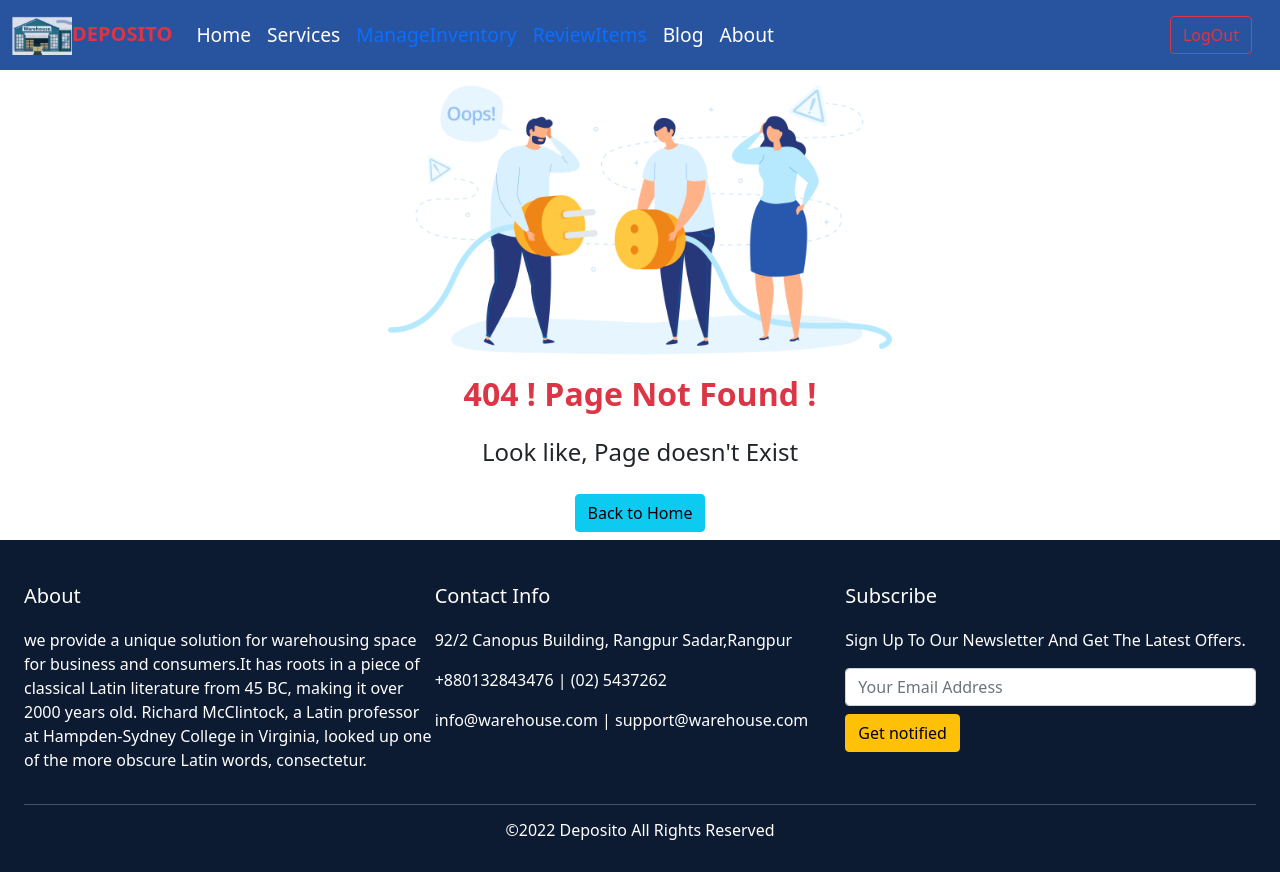
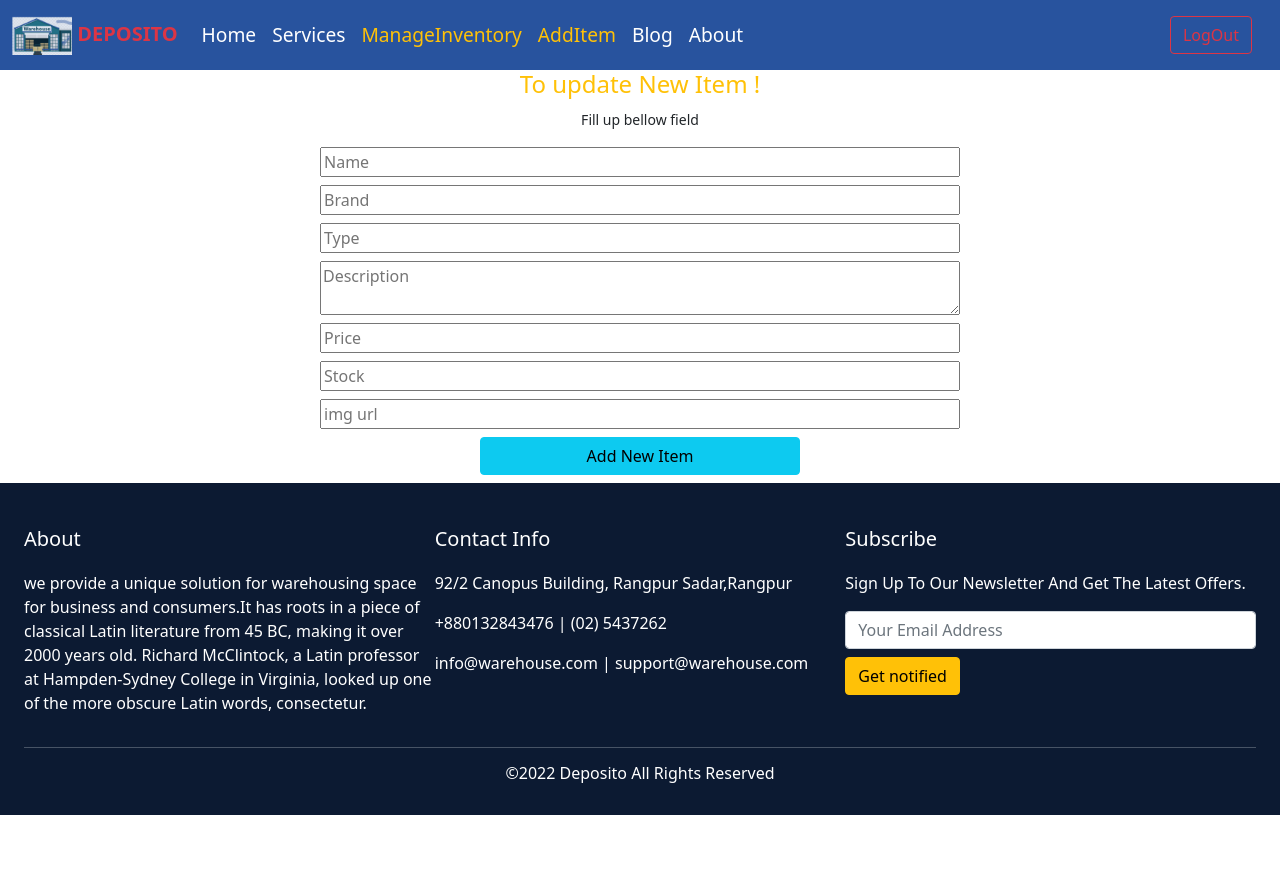
Before and after one commit to mdatislam/warehouse-management-client-As-11, a React (Create React App) app: page /AddItem in a window 1280 px wide. After the commit the page ends 815 px from the top, so only its background shows below. Built offline with nearby package versions, Linux system fonts and the light colour scheme; no server answers; sample sign-in values are in the browser's storage.

Commit message:
implement Add new item

```diff
--- a/src/App.js
+++ b/src/App.js
@@ -12,10 +12,10 @@ import NotFound from './Pages/NotFound/NotFound';
 import Register from './Pages/SecretPage/Register/Register';
 import { ToastContainer } from 'react-toastify';
 import RequireAuth from './Pages/SecretPage/RequireAuth/RequireAuth';
-import ReviewItems from './Pages/SecretPage/ReveiwItems/ReviewItems';
 import Products from './Pages/HomePage/Home/products/Products';
 import SingleProduct from './Pages/HomePage/SingleProduct/SingleProduct';
 import ManageInventory from './Pages/SecretPage/ManageInventory/ManageInventory';
+import AddItem from './Pages/SecretPage/AddItem/AddItem';
 
 function App() {
   return (
@@ -37,9 +37,9 @@ function App() {
             <ManageInventory></ManageInventory>
           </RequireAuth>
         }></Route>
-        <Route path='/ReviewItems' element={
+        <Route path='/AddItem' element={
           <RequireAuth>
-            <ReviewItems></ReviewItems>
+            <AddItem></AddItem>
           </RequireAuth>
         }></Route>
         <Route path='/Blog' element={<Blog></Blog>}></Route>
--- a/src/Pages/CommonPage/Header/Header.js
+++ b/src/Pages/CommonPage/Header/Header.js
@@ -27,7 +27,7 @@ const Header = () => {
         <Container fluid >
           <Navbar.Brand as={Link} to='/'>
             <img src={logo} width='60px' alt="logo" />
-           <strong className="text-danger">DEPOSITO</strong>
+           <strong className="text-danger"> DEPOSITO </strong>
           </Navbar.Brand>
           <Navbar.Toggle aria-controls="navbarScroll" />
           <Navbar.Collapse id="navbarScroll">
@@ -39,8 +39,8 @@ const Header = () => {
               <Nav.Link as={Link} to='/Services'>Services</Nav.Link>
               {
                 user?<>
-                <Nav.Link as={Link} to='/ManageInventory'className="text-primary" >ManageInventory</Nav.Link>
-                <Nav.Link as={Link} to='/ReviewItems'className="text-primary">ReviewItems</Nav.Link>
+                <Nav.Link as={Link} to='/ManageInventory'className="text-warning" >ManageInventory</Nav.Link>
+                <Nav.Link as={Link} to='/AddItem'className="text-warning">AddItem</Nav.Link>
                 </>
               :''
               }
--- a/src/Pages/HomePage/Home/Home.js
+++ b/src/Pages/HomePage/Home/Home.js
@@ -17,9 +17,8 @@ const Home = () => {
           <Products key={product._id} product={product}></Products>
         ))}
       </div>
-      <Link to="/ManageInventory">
-        {" "}
-        <Button> Manage Inventory</Button>
+      <Link  to="/ManageInventory">
+        <Button className="mt-2 mb-2 btn btn-success w-100">Go Manage Inventory</Button>
       </Link>
     </div>
   );
--- a/src/Pages/HomePage/SingleProduct/SingleProduct.js
+++ b/src/Pages/HomePage/SingleProduct/SingleProduct.js
@@ -1,5 +1,5 @@
 import React from "react";
-import { useParams } from "react-router-dom";
+import { Link, useParams } from "react-router-dom";
 import { useState, useEffect } from "react";
 import { Button } from "react-bootstrap";
 import { useForm } from "react-hook-form";
@@ -10,7 +10,7 @@ const SingleProduct = () => {
   const [products, setProducts] = useState([]);
   const [isReload, setIsreload] = useState(false);
 
-  const { img, name, price, Stock,Description } = products;
+  const { img, name, price, Stock, Description } = products;
   const url = `https://secret-sands-49470.herokuapp.com/products/${id}`;
   useEffect(() => {
     // const url = `https://secret-sands-49470.herokuapp.com/products/${id}`;
@@ -77,8 +77,13 @@ const SingleProduct = () => {
           <h4 className="product-info mt-2">Product Info:</h4>
           <h4> Name: {name}</h4>
           <h5> Price:&nbsp;{price}</h5>
-          <p className="text-primary fs-3"> Quantity:<span className="text-warning ms-2">{Stock}</span></p>
-          <p className="text-info " >Description: <small className="text-white">{Description}</small></p>
+          <p className="text-primary fs-3">
+            {" "}
+            Quantity:<span className="text-warning ms-2">{Stock}</span>
+          </p>
+          <p className="text-info ">
+            Description: <small className="text-white">{Description}</small>
+          </p>
         </div>
         <div className="ms-3">
           <h4 className="text-primary"> To Restock The Item </h4>
@@ -89,8 +94,13 @@ const SingleProduct = () => {
               type="number"
               {...register("Stock", { min: 1 })}
             />
-            <input className="add-btn" type="submit" value="Add Item" />
+            <input className="add-btn" type="submit" value="Add New Item" />
           </form>
+          <Link to="/ManageInventory">
+            <Button className="mt-5 btn btn-success w-75">
+              Go Manage Inventory
+            </Button>
+          </Link>
         </div>
       </div>
       {/* To Restock Item */}
--- /dev/null
+++ b/src/Pages/SecretPage/AddItem/AddItem.js
@@ -0,0 +1,87 @@
+import React from "react";
+import { useForm } from "react-hook-form";
+import { toast } from "react-toastify";
+
+const AddItem = () => {
+  const { register, handleSubmit } = useForm();
+  const onSubmit = (data) => {
+    console.log(data);
+    fetch(`https://secret-sands-49470.herokuapp.com/products`, {
+      method: "POST",
+      headers: {
+        "content-type": "application/json",
+      },
+      body: JSON.stringify(data),
+    })
+      .then((res) => res.json())
+      .then((result) => {
+        console.log(result);
+        toast("Input Item update Successfully");
+      });
+  };
+
+  return (
+    <div>
+      <h4 className="text-warning">To update New Item !</h4>
+      <small>Fill up bellow field</small>
+      <form
+        onSubmit={handleSubmit(onSubmit)}
+        className="mx-auto mt-3 w-50 d-flex flex-column "
+      >
+        <input
+          className="mb-2"
+          required
+          placeholder="Name"
+          {...register("name")}
+        />
+        <input
+          className="mb-2"
+          required
+          placeholder="Brand"
+          {...register("Brand")}
+        />
+        <input
+          className="mb-2"
+          required
+          placeholder="Type"
+          {...register("type")}
+        />
+        <textarea
+          className="mb-2"
+          required
+          placeholder="Description"
+          {...register("Description")}
+        />
+        <input
+          className="mb-2"
+          required
+          placeholder="Price"
+          type="number"
+          {...register("price")}
+        />
+        <input
+          className="mb-2"
+          required
+          placeholder="Stock"
+          type="number"
+          {...register("Stock")}
+        />
+        <input
+          className="mb-2"
+          required
+          placeholder="img url"
+          {...register("img")}
+        />
+        <input
+          className="mb-2 w-50 mx-auto btn btn-info"
+          required
+          placeholder=""
+          type="submit"
+          value="Add New Item"
+        />
+      </form>
+    </div>
+  );
+};
+
+export default AddItem;
--- a/src/Pages/SecretPage/ManageInventory/ManageInventory.js
+++ b/src/Pages/SecretPage/ManageInventory/ManageInventory.js
@@ -1,10 +1,10 @@
-import React, { useEffect, useState } from 'react';
+import React, { useEffect} from 'react';
 import { Button } from 'react-bootstrap';
+import { Link } from 'react-router-dom';
 import useDataLoad from '../../../Hooks/useDataLoad';
 
 const ManageInventory = () => {
     const [products,setProducts]= useDataLoad()
-    const [isload,setIsload]=useState(false)
     useEffect(()=>{
         fetch('https://secret-sands-49470.herokuapp.com/products')
         .then(res=>res.json())
@@ -29,8 +29,12 @@ const ManageInventory = () => {
     }
 
     return (
-        <div className="container mb-3">
+        <div className="mx-2 mb-3 mt-3">
+            <div className='d-flex justify-content-between mb-2'>
+            <Link to="/AddItem"><Button variant='outline-success'> Add New Item</Button></Link>
             <h4 className="text-warning">Total Inventory Items: {products.length}</h4>
+        <Link to="/AddItem"><Button variant='outline-success'> Add New Item</Button></Link>
+            </div>
          <div className="products-container">
          {
              products.map(product=>
--- a/src/Pages/SecretPage/ReveiwItems/ReviewItems.js
+++ /dev/null
@@ -1,11 +0,0 @@
-import React from 'react';
-
-const ReviewItems = () => {
-    return (
-        <div>
-            <h4>The Review Items </h4>
-        </div>
-    );
-};
-
-export default ReviewItems;
```
